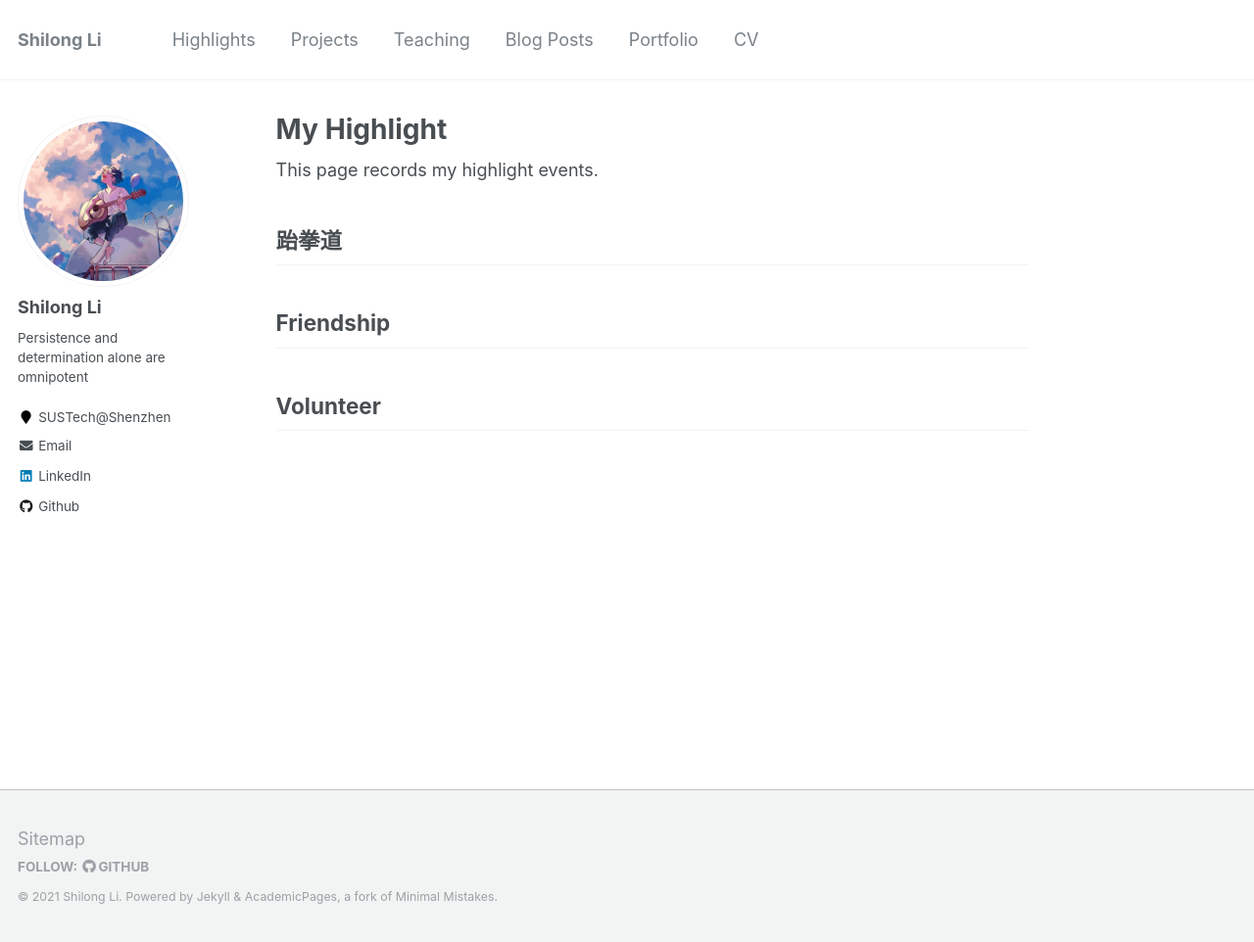
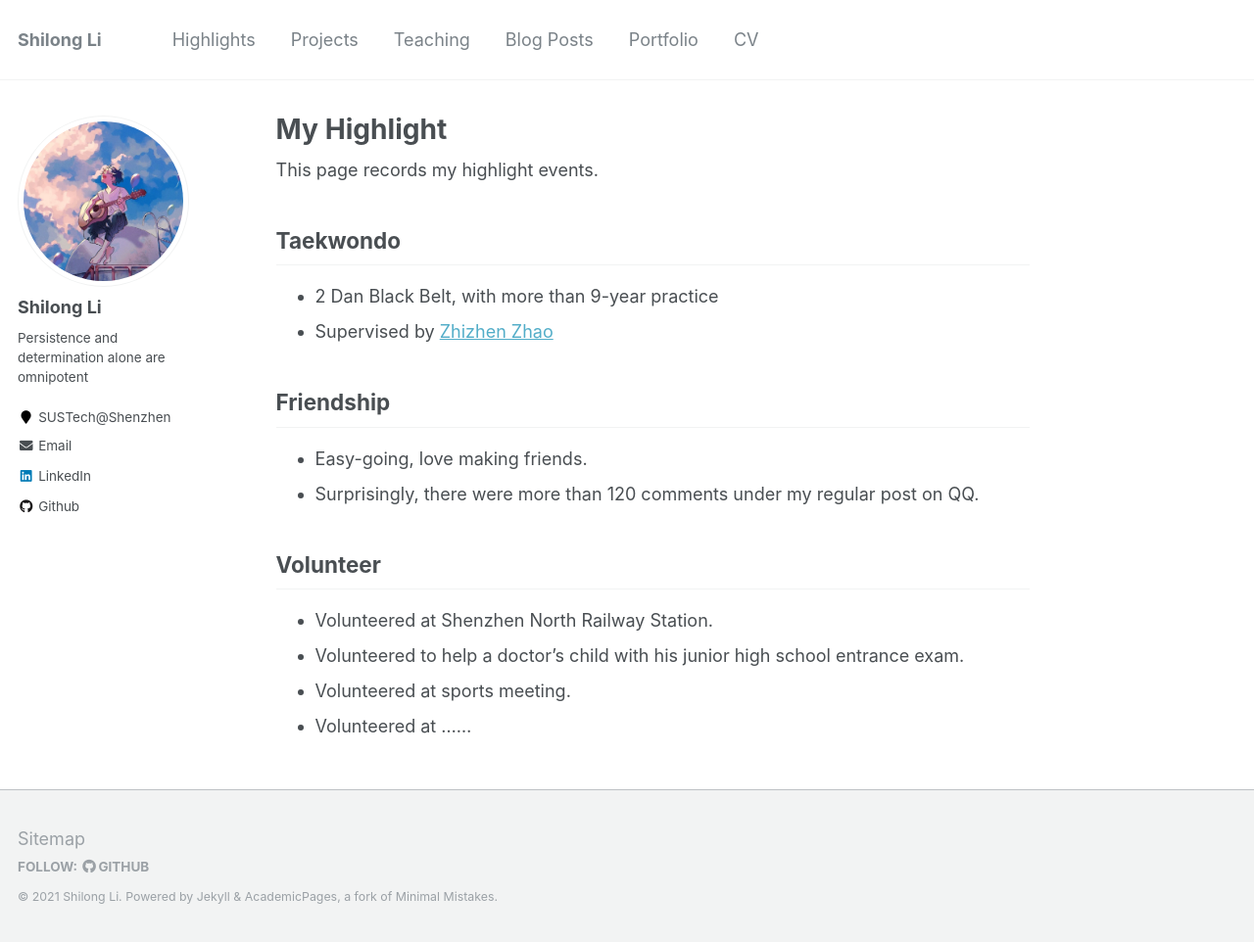
Before and after one commit to lethal233/lethal233.github.io, a Jekyll site: the page built from _pages/hightlights.md, in a window 1280 px wide and 962 px high. Shown: the whole window at 98% size. Built offline with Jekyll 4.4.1, drawn with Linux system fonts in a browser that asks for light colours.

Commit message:
[add] highlights

```diff
--- a/_pages/hightlights.md
+++ b/_pages/hightlights.md
@@ -8,10 +8,19 @@ redirect_from:
 
 This page records my highlight events.
 
-## 跆拳道
+## Taekwondo
 
+- 2 Dan Black Belt, with more than 9-year practice
+- Supervised by [Zhizhen Zhao](http://cntypx.com/index.php?p=teamshow&id=28&c_id=4)
 
 ## Friendship
 
+- Easy-going, love making friends.
+- Surprisingly, there were more than 120 comments under my regular post on QQ.
 
 ## Volunteer
+
+- Volunteered at Shenzhen North Railway Station.
+- Volunteered to help a doctor's child with his junior high school entrance exam.
+- Volunteered at sports meeting.
+- Volunteered at ......
```
